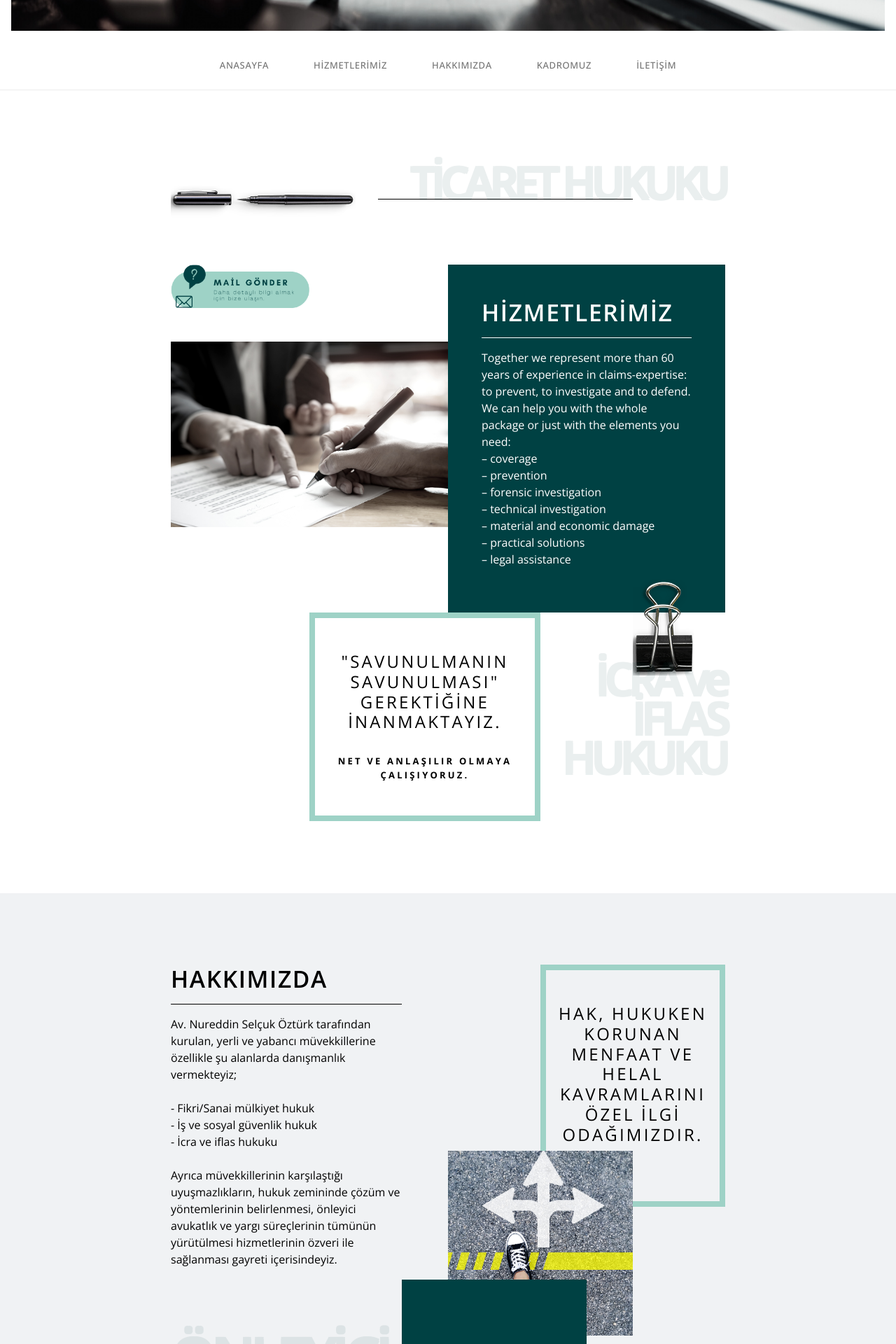
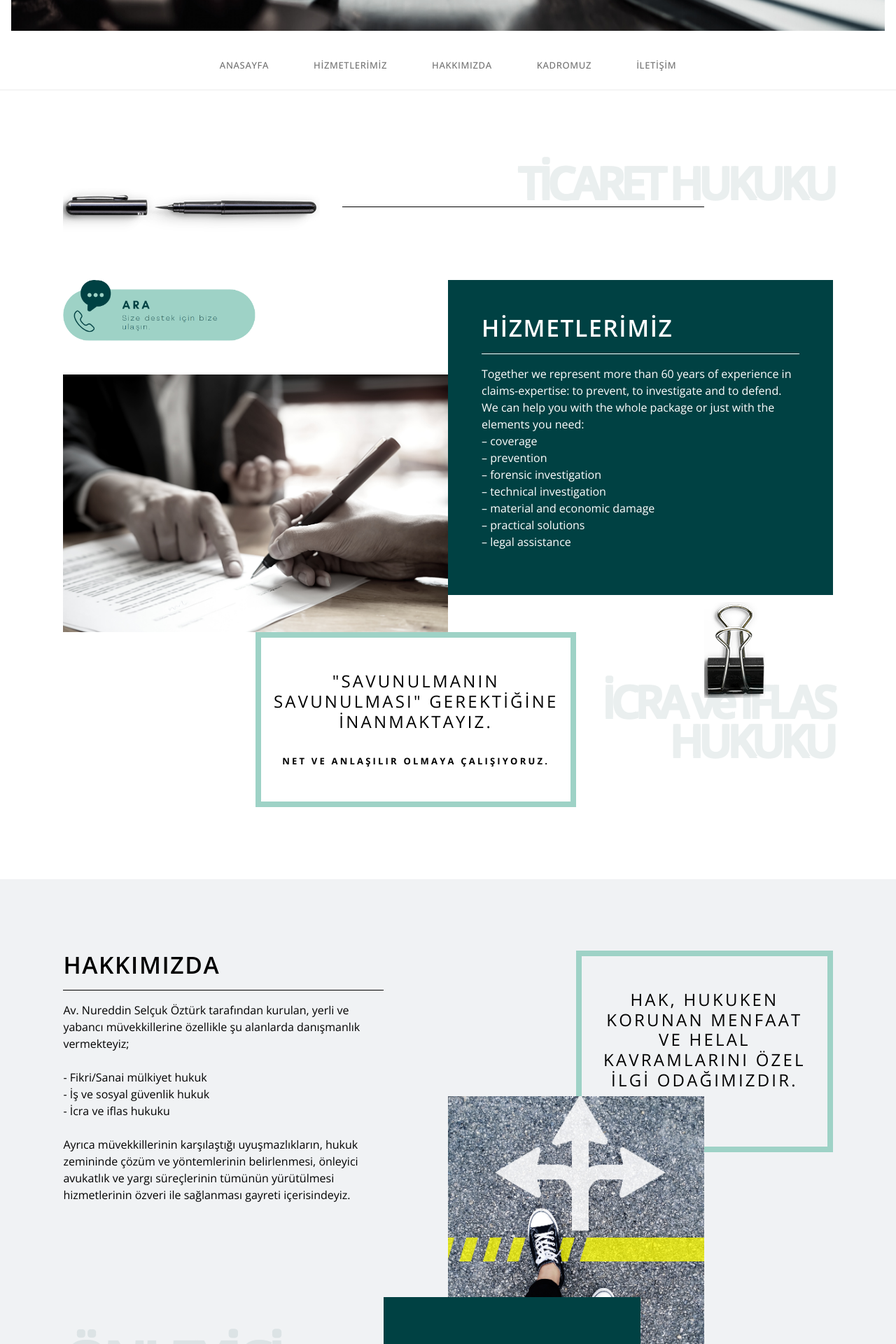
Before and after one commit to recepdemrci/legal-consultancy-app, a React (Create React App) app: page / in a window 1280 px wide. Shown: the part 740-2660 px from the top of the page at 70% size. Built offline with nearby package versions, Linux system fonts and the light colour scheme.

Commit message:
padding and button changes

```diff
--- a/src/assets/styles/ContactContainer.css
+++ b/src/assets/styles/ContactContainer.css
@@ -2,7 +2,7 @@
 .contact-container {
   position: relative;
   background-color: #f0f2f4;
-  padding: 8% 15%;
+  padding: 8% 8%;
 }
 
 .contact-container .display-3 {
--- a/src/assets/styles/MiddleContainer.css
+++ b/src/assets/styles/MiddleContainer.css
@@ -2,7 +2,7 @@
 .middle-container {
   position: relative;
   background-color: #f0f2f4;
-  padding: 8% 20%;
+  padding: 8% 8%;
 }
 
 .info-card {
--- a/src/assets/styles/TopContainer.css
+++ b/src/assets/styles/TopContainer.css
@@ -3,7 +3,7 @@
   color: white;
   position: relative;
   background-color: white;
-  padding: 8% 20%;
+  padding: 8% 8%;
 }
 
 .top-container .display-3 {
@@ -30,7 +30,7 @@
 }
 
 /* Mail Button */
-.mail {
+.call {
   width: 50%;
   margin-bottom: 3rem;
 }
--- a/src/components/ContactContainer.jsx
+++ b/src/components/ContactContainer.jsx
@@ -9,7 +9,7 @@ function ContactContainer() {
   return (
     <div class="contact-container" id="contact-container">
       <div class="row align-top justify-content-end">
-        <div class="col-lg-8 col-6 align-self-center">
+        <div class="col-lg-8 col-6 d-none d-lg-block align-self-center">
           <hr class="hr line" />
         </div>
       </div>
--- a/src/components/MiddleContainer.jsx
+++ b/src/components/MiddleContainer.jsx
@@ -63,7 +63,7 @@ function MiddleContainer() {
       </div>
       <div class="row">
         <div class="col-xl-3 col-lg-4 col-5">
-          <Button type="call" />
+          <Button type="mail" />
         </div>
       </div>
     </div>
--- a/src/components/TopContainer.jsx
+++ b/src/components/TopContainer.jsx
@@ -16,7 +16,7 @@ function TopContainer() {
       <Pen />
       <div class="row row-top">
         <div class="col-xl-6 col-lg-8 col-12">
-          <Button type="mail" />
+          <Button type="call" />
           <img
             src={containerImg}
             alt="top-container-img"
```
